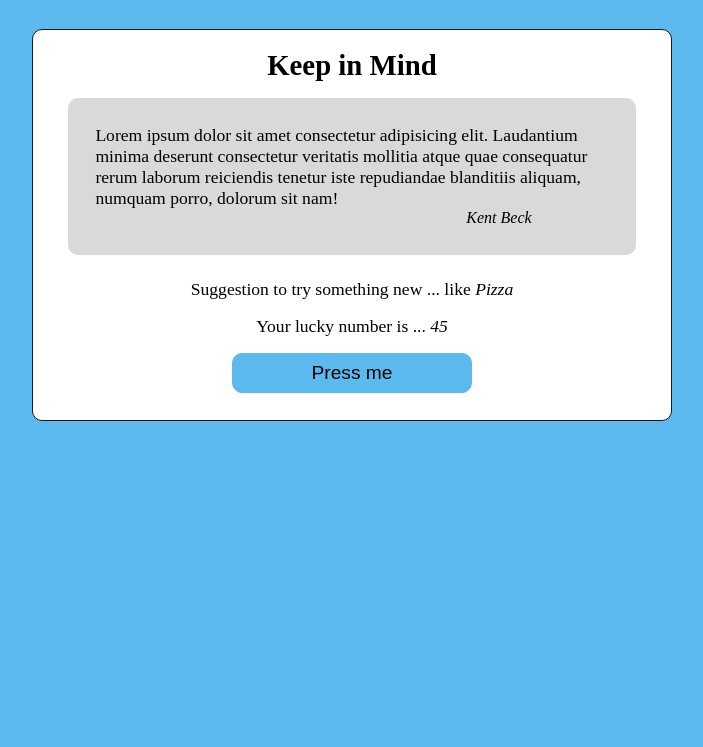
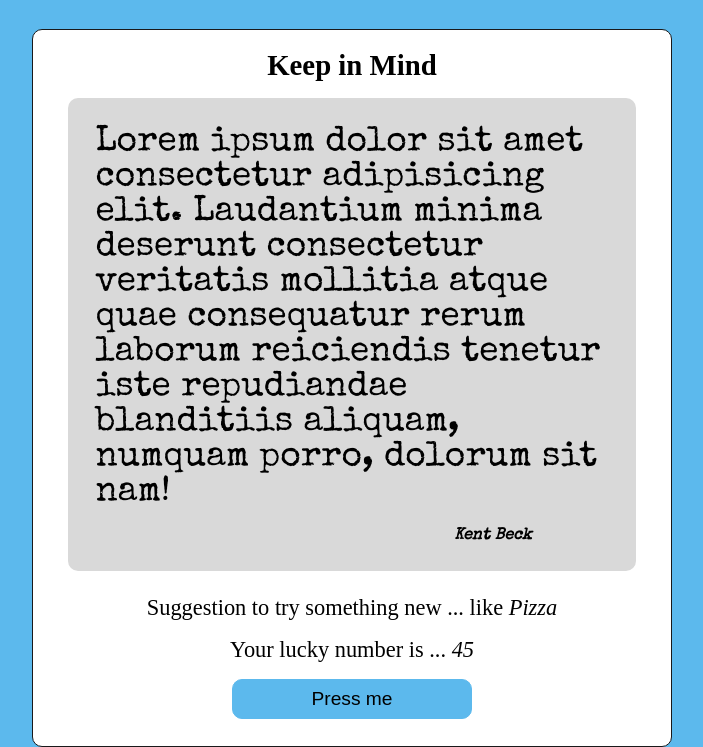
Before and after one commit to edresponsivo/mixed-messages-codecademy, a plain HTML site: page index.html in a window 1280 px wide. Shown: the part 72-819 px from the top of the page, without its empty margins (288-991 px from the left). Drawn offline with nearby package versions, Linux system fonts and the light colour scheme.

```diff
--- a/index.html
+++ b/index.html
@@ -4,6 +4,15 @@
     <meta charset="UTF-8" />
     <meta http-equiv="X-UA-Compatible" content="IE=edge" />
     <meta name="viewport" content="width=device-width, initial-scale=1.0" />
+
+    <!-- google fonts -->
+    <link rel="preconnect" href="https://fonts.googleapis.com" />
+    <link rel="preconnect" href="https://fonts.gstatic.com" crossorigin />
+    <link
+      href="https://fonts.googleapis.com/css2?family=Special+Elite&display=swap"
+      rel="stylesheet"
+    />
+
     <!-- styles -->
     <link rel="stylesheet" href="./styles.css" />
 
--- a/styles.css
+++ b/styles.css
@@ -42,18 +42,21 @@
   padding: 1.7rem;
   border-radius: 10px;
   margin: 1rem;
+  font-family: 'Special Elite', cursive;
 }
 .quote {
-  font-size: 1.1rem;
+  font-size: 2.2rem;
 }
 .author {
   font-style: italic;
+  font-weight: bold;
   text-align: end;
   padding-right: 15%;
+  padding-top: 1.1rem;
 }
 .f-container,
 .ln-container {
-  font-size: 1.1rem;
+  font-size: 1.4rem;
   margin: 0.5rem;
 }
 .food,
```
Also changed, not shown: 1 other file.
